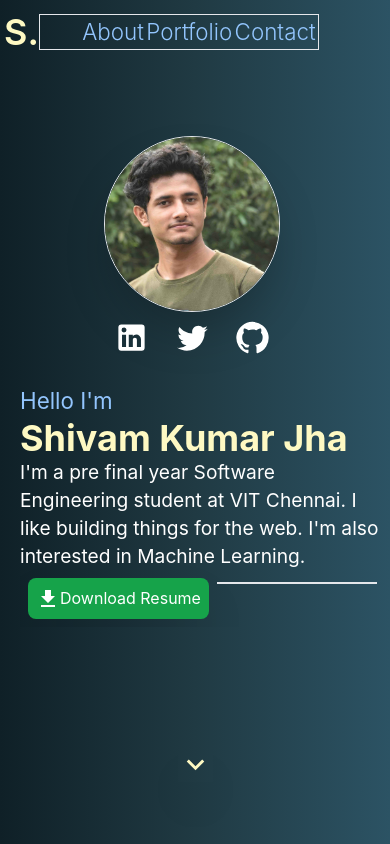
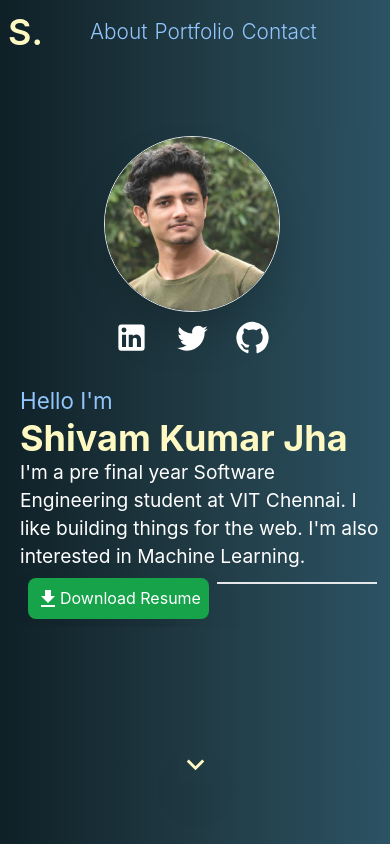
Before and after one commit to shivamkjha/portfolio_react, a React (Vite) app: page / in a window 390 px wide. Shown: the top 844 px of the page. Built offline with nearby package versions, Linux system fonts and the light colour scheme.

Commit message:
17th Dec

```diff
--- a/src/components/Navbar.jsx
+++ b/src/components/Navbar.jsx
@@ -3,16 +3,16 @@ import React from "react";
 function Navbar() {
   return (
     <div
-      className="w-screen h-16 sm:h-20 text-blue-300 flex p-1 sm:p-9 items-center justify-between text-xl font-light mb-40 fixed top-0 z-10"
+      className="w-screen h-16 sm:h-20 text-blue-300 flex p-1 sm:p-9 items-center justify-between text-nav sm:text-xl font-light mb-40 fixed top-0 z-10"
       style={{
         background: "linear-gradient(to right, #0f2027, #203a43, #2c5364)",
       }}
     >
-      <div className="text-4xl sm:text-6xl font-semibold m-0 sm:hidd text-yellow-100">
+      <div className="text-4xl sm:text-6xl font-semibold m-1 sm:m-0 sm:hidd text-yellow-100 mr-10">
         <a href="/">S.</a>
       </div>
-      <div className="flex w-96 sm:w-96 cursor-pointer justify-evenly border">
-        <div className="ml-10 hover:text-yellow-100 hover:scale-110 hover:underline hover:underline-offset-8 transition duration-200 ease-in-out relative">
+      <div className="flex w-96 sm:w-96 cursor-pointer justify-evenly">
+        <div className="sm:ml-10 hover:text-yellow-100 hover:scale-110 hover:underline hover:underline-offset-8 transition duration-200 ease-in-out relative">
           <a href="#about">About</a>
         </div>
         <div className=" hover:text-yellow-100 hover:scale-110 hover:underline hover:underline-offset-8 transition duration-200 ease-in-out">
--- a/tailwind.config.js
+++ b/tailwind.config.js
@@ -15,6 +15,7 @@ export default {
         md: "1rem",
         lg: "1.2rem",
         xl: "1.4rem",
+        nav: "1.3rem",
       },
       keyframes: {
         slideInLeft: {
```
